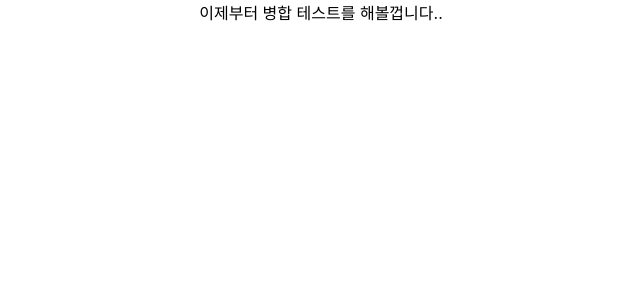
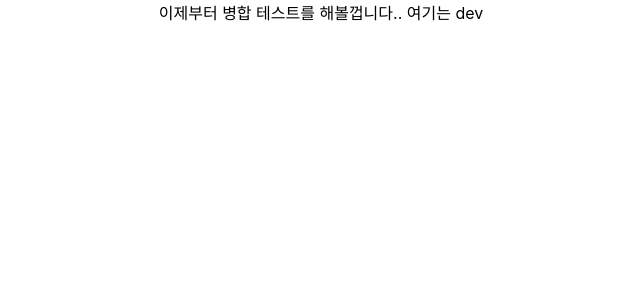
Before and after one commit to SalguLee/portfolio, a React (Create React App) app: page / in a window 1280 px wide. Shown: the top 300 px of the page, without its empty margins (319-959 px from the left). Built offline with nearby package versions, Linux system fonts and the light colour scheme.

Commit message:
dev 커밋푸시 테스트

```diff
--- a/src/App.js
+++ b/src/App.js
@@ -4,7 +4,7 @@ import './App.css';
 function App() {
   return (
     <div className="App">
-      이제부터 병합 테스트를 해볼껍니다..
+      이제부터 병합 테스트를 해볼껍니다.. 여기는 dev
     </div>
   );
 }
```
